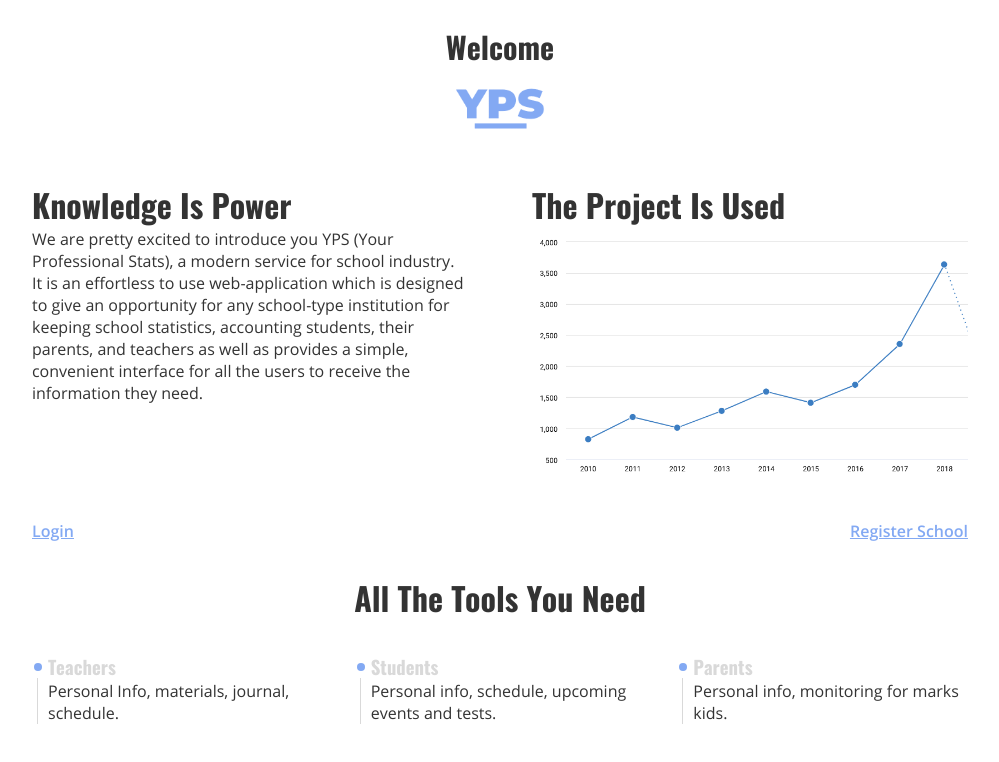
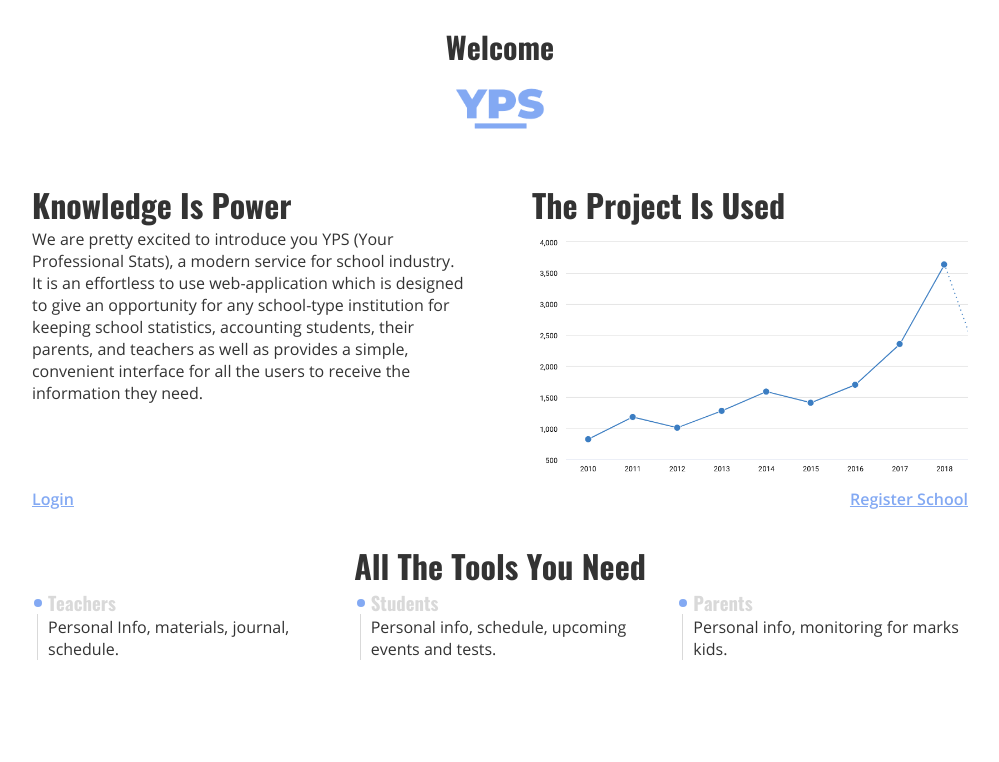
Before and after one commit to Social-projects-Rivne/YPS-Frontend, an Angular app: page / in a window 1280 px wide. Shown: the top 762 px of the page, without its empty margins (140-1139 px from the left). Built offline with nearby package versions, Linux system fonts and the light colour scheme.

Commit message:
create components for main page sections

```diff
--- a/src/app/app.module.ts
+++ b/src/app/app.module.ts
@@ -7,6 +7,8 @@ import { AppComponent } from './app.component';
 import { WelcomeComponent } from './components/welcome/welcome.component';
 import { FormFieldComponent } from './components/form-field/form-field.component';
 import { LoginFormComponent } from './components/login-form/login-form.component';
+import { MainToolsSectionComponent } from './components/main-tools-section/main-tools-section.component';
+import { MainContentSectionComponent } from './components/main-content-section/main-content-section.component';
 
 
 @NgModule({
@@ -15,7 +17,9 @@ import { LoginFormComponent } from './components/login-form/login-form.component
     RoutingComponents,
     WelcomeComponent,
     FormFieldComponent,
-    LoginFormComponent
+    LoginFormComponent,
+    MainToolsSectionComponent,
+    MainContentSectionComponent
   ],
   imports: [
     BrowserModule,
--- /dev/null
+++ b/src/app/components/main-content-section/main-content-section.component.html
@@ -0,0 +1,22 @@
+<main class="main-content">
+    <div class="welcome-text">
+        <h1>knowledge is power</h1>
+        <span>
+            We are pretty excited to introduce you YPS (Your Professional Stats),
+            a modern service for school industry. It is an effortless to use
+            web-application which is designed to give an opportunity for any
+            school-type institution for keeping school statistics, accounting
+            students, their parents, and teachers as well as provides a simple,
+            convenient interface for all the users to
+            receive the information they need.
+        </span>
+    </div>
+    <div class="graph-section">
+        <h1>the project is used</h1>
+        <img class="graph-img" src="assets/images/graph-template.png" alt="graph template">
+    </div>
+</main>
+<div class="main-links">
+    <a routerLink="/login" class="link login-link">login</a>
+    <a routerLink="/admin" class="link registration-link">register school</a>
+</div>
--- /dev/null
+++ b/src/app/components/main-content-section/main-content-section.component.scss
@@ -0,0 +1,44 @@
+@import 'src/vars.scss';
+
+/* Styling main content section */
+.main-content {
+    display: grid;
+    grid-template-columns: repeat(auto-fill, minmax(20rem, 1fr));
+    grid-gap: 2rem 4rem;
+
+    .welcome-text h1 {
+            text-transform: capitalize;
+        }
+
+    .graph-section {
+        text-transform: capitalize;
+        .graph-img {
+            width: 100%;
+        }
+    }
+}
+
+/* Styling links section */
+.link {
+    font-size: 1rem;
+    font-weight: 600;
+    color: $accent;
+    text-decoration: underline;
+    text-transform: capitalize;
+    &.login-link {
+        justify-self: start;
+    }
+    &.registration-link {
+        justify-self: end;
+        float: right;
+    }
+}
+
+@media (max-width: 800px) {
+    .welcome-text h1 {
+                text-align: center;
+            }
+    .graph-section h1 {
+        text-align: center;
+    }
+}
--- /dev/null
+++ b/src/app/components/main-content-section/main-content-section.component.ts
@@ -0,0 +1,15 @@
+import { Component, OnInit } from '@angular/core';
+
+@Component({
+  selector: 'yps-main-content-section',
+  templateUrl: './main-content-section.component.html',
+  styleUrls: ['./main-content-section.component.scss']
+})
+export class MainContentSectionComponent implements OnInit {
+
+  constructor() { }
+
+  ngOnInit() {
+  }
+
+}
--- /dev/null
+++ b/src/app/components/main-tools-section/main-tools-section.component.html
@@ -0,0 +1,10 @@
+<div class="boxes-info">
+    <h1>all the tools you need</h1>
+</div>
+
+<section class="boxes">
+    <div class="box" *ngFor="let box of boxes">
+        <h3>{{box.title}}</h3>
+        <p>{{box.info}}</p>
+    </div>
+</section>
--- /dev/null
+++ b/src/app/components/main-tools-section/main-tools-section.component.scss
@@ -0,0 +1,43 @@
+@import 'src/vars.scss';
+
+.boxes-info h1 {
+    text-align: center;
+    text-transform: capitalize;
+    font-size: 2rem;
+}
+/* Styling about roles section */
+.boxes {
+    display: grid;
+    grid-gap: 2rem;
+    grid-template-columns: 1fr 1fr 1fr;
+    .box {
+        padding-left: 1rem;
+        position: relative;
+        align-self: start;
+
+        h3 {
+            color: #d9d9d9;
+        }
+
+        &::before {
+            content: '';
+            height: 0.5rem;
+            width: 0.5rem;
+            background-color: $accent;
+            position: absolute;
+            top: 10px;
+            left: 2px;
+            border-radius: 50%;
+        }
+
+        &::after {
+            content: '';
+            width: 1px;
+            background-color: #d9d9d9;
+            position: absolute;
+            top: 25px;
+            bottom: 0;
+            left: 5px;
+        }
+    }
+}
--- /dev/null
+++ b/src/app/components/main-tools-section/main-tools-section.component.ts
@@ -0,0 +1,21 @@
+import { Component, OnInit } from '@angular/core';
+
+@Component({
+  selector: 'yps-main-tools-section',
+  templateUrl: './main-tools-section.component.html',
+  styleUrls: ['./main-tools-section.component.scss']
+})
+export class MainToolsSectionComponent implements OnInit {
+
+  boxes = [
+    { title: 'Teachers', info: 'Personal Info, materials, journal, schedule.' },
+    { title: 'Students', info: 'Personal info, schedule, upcoming events and tests.' },
+    { title: 'Parents',  info: 'Personal info, monitoring for marks kids.' }
+  ];
+
+  constructor() { }
+
+  ngOnInit() {
+  }
+
+}
--- a/src/app/pages/main/main.component.html
+++ b/src/app/pages/main/main.component.html
@@ -1,42 +1,3 @@
-    <header class="header">
-        <yps-welcome></yps-welcome>
-    </header>
-    <main class="main-content">
-        <div class="welcome-text">
-            <h1>knowledge is power</h1>
-            <span>
-                We are pretty excited to introduce you YPS (Your Professional Stats),
-                a modern service for school industry. It is an effortless to use
-                web-application which is designed to give an opportunity for any
-                school-type institution for keeping school statistics, accounting
-                students, their parents, and teachers as well as provides a simple,
-                convenient interface for all the users to
-                receive the information they need.
-            </span>
-        </div>
-        <div class="graph-section">
-            <h1>the project is used</h1>
-            <img class="graph-img" src="assets/images/graph-template.png" alt="graph template">
-        </div>
-    </main>
-        <div class="main-links">
-            <a routerLink="/login" class="link login-link">login</a>
-            <a routerLink="/admin" class="link registration-link">register school</a>
-        </div>
-        <div class="boxes-info">
-            <h1>all the tools you need</h1>
-        </div>
-    <section class="boxes">
-         <div class="box">
-            <h3>Teachers</h3>
-            <p>Personal Info, materials, journal, schedule.</p>
-        </div>
-        <div class="box">
-            <h3>Students</h3>
-            <p>Personal info, schedule, upcoming events and tests.</p>
-        </div>
-        <div class="box">
-            <h3>Parents</h3>
-            <p>Personal info, monitoring for marks kids.</p>
-        </div>
-    </section>
+<yps-welcome></yps-welcome>
+<yps-main-content-section></yps-main-content-section>
+<yps-main-tools-section></yps-main-tools-section>
--- a/src/app/pages/main/main.component.scss
+++ b/src/app/pages/main/main.component.scss
@@ -1,95 +1,8 @@
 @import 'src/vars.scss';
-
 :host {
     display: grid;
     grid-gap: 2rem;
     padding: 0 2rem;
     max-width: 1000px;
     margin: 0 auto;
-
-    /* Styling main content section */
-    .main-content {
-        display: grid;
-        grid-template-columns: repeat(auto-fill, minmax(20rem, 1fr));
-        grid-gap: 2rem 4rem;
-
-        .welcome-text h1 {
-                text-transform: capitalize;
-            }
-
-        .graph-section {
-            text-transform: capitalize;
-            .graph-img {
-                width: 100%;
-            }
-        }
-    }
-
-    /* Styling links section */
-    .link {
-        font-size: 1rem;
-        font-weight: 600;
-        color: $accent;
-        text-decoration: underline;
-        text-transform: capitalize;
-        &.login-link {
-            justify-self: start;
-        }
-        &.registration-link {
-            justify-self: end;
-            float: right;
-        }
-    }
-
-    .boxes-info h1 {
-        text-align: center;
-        text-transform: capitalize;
-        font-size: 2rem;
-    }
-
-    /* Styling about roles section */
-    .boxes {
-        display: grid;
-        grid-gap: 2rem;
-        grid-template-columns: 1fr 1fr 1fr;
-        .box {
-            padding-left: 1rem;
-            position: relative;
-            align-self: start;
-
-            h3 {
-                color: #d9d9d9;
-            }
-
-            &::before {
-                content: '';
-                height: 0.5rem;
-                width: 0.5rem;
-                background-color: $accent;
-                position: absolute;
-                top: 10px;
-                left: 2px;
-                border-radius: 50%;
-            }
-
-            &::after {
-                content: '';
-                width: 1px;
-                background-color: #d9d9d9;
-                position: absolute;
-                top: 25px;
-                bottom: 0;
-                left: 5px;
-            }
-        }
-    }
 }
-
-@media (max-width: 800px) {
-    .welcome-text h1 {
-                text-align: center;
-            }
-    .graph-section h1  {
-        text-align: center;
-    }
-}
```
Also changed, not shown: 2 other files (tests, documents, lock files or other folders).
